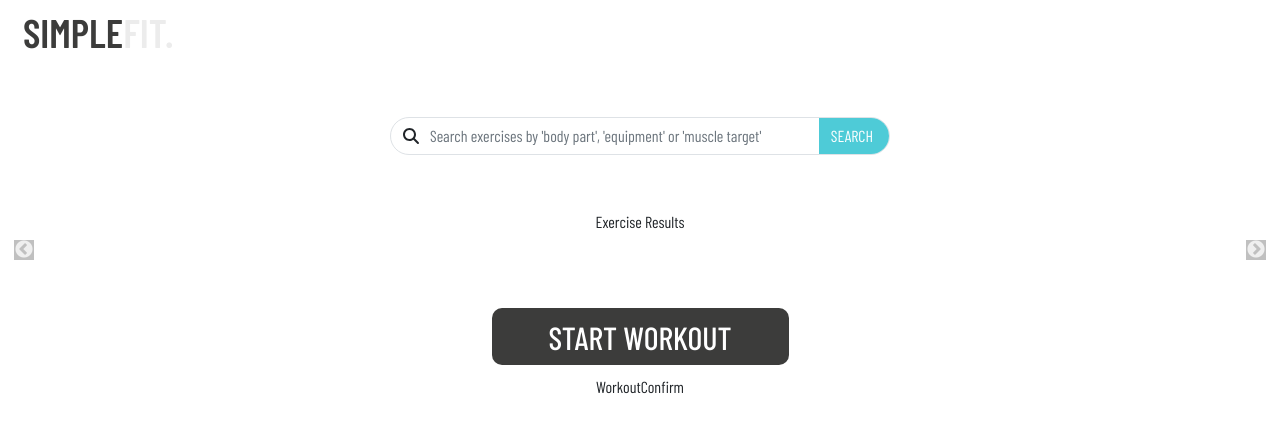
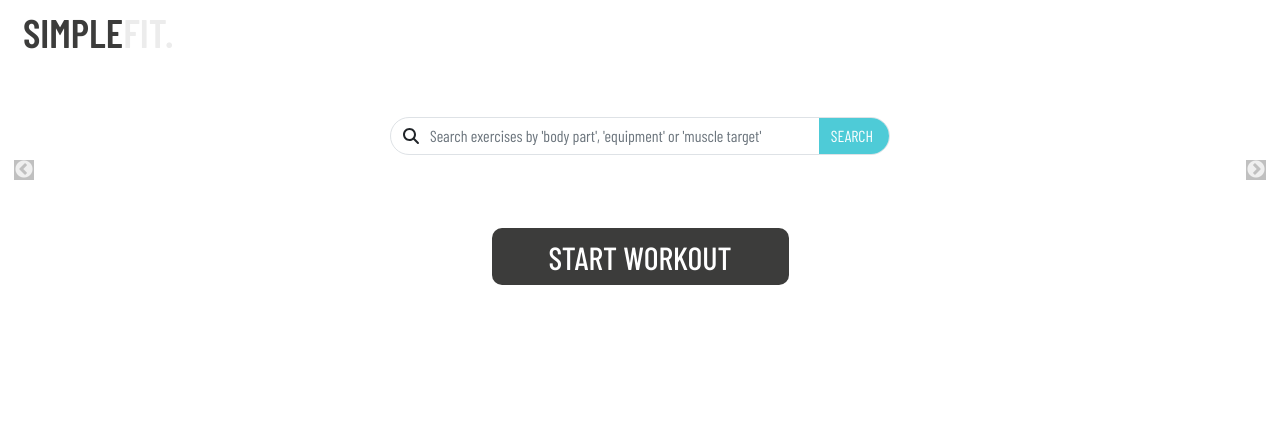
Before and after one commit to Boxie999/weightless-weightloss, a React (Create React App) app: page /BuildWorkoutX in a window 1280 px wide. Shown: the top 432 px of the page. Built offline with nearby package versions, Linux system fonts and the light colour scheme.

Commit message:
changed some styling on build worjout page

```diff
--- a/src/components/SearchResults.js
+++ b/src/components/SearchResults.js
@@ -99,8 +99,7 @@ const SearchResults = ( { exerciseResults }) => {
 
   return (
 
-    <Container fluid id="searchResults" style={{marginTop: "40px", padding: "15px"}}>
-      <p>Exercise Results</p>
+    <Container fluid id="searchResults" style={{padding: "15px"}}>
         <Container fluid>
 
             <Slider {...settings}>
--- a/src/pages/WorkoutConfirm.js
+++ b/src/pages/WorkoutConfirm.js
@@ -2,7 +2,7 @@ import React from 'react'
 
 const WorkoutConfirm = (checkedArray, workoutExercises) => {
   return (
-    <div>WorkoutConfirm</div>
+    <div></div>
   )
 }
 
--- a/src/styles/BuildWorkout.css
+++ b/src/styles/BuildWorkout.css
@@ -6,11 +6,6 @@
 
 #exerciseSearchInput {
     padding-left: 0px;
-}
-
-#searchResults {
-    margin-bottom: 20px;
-    overflow: hidden;
 }
 
 #searchButton {
--- a/src/styles/SearchResultCard.css
+++ b/src/styles/SearchResultCard.css
@@ -29,21 +29,3 @@
     width: 20px;
     accent-color: var(--myBlue);
 }
-
-
-
-
-
-.addExerciseButton {
-    margin: auto;
-    width: 100px;
-    height: 25px;
-    font-size: 15px;
-    padding-top: 0px;
-    padding-bottom: 20px;
-    background-color: var(--myBlue);
-}
-
-.addExerciseButton:hover {
-    background-color: var(--myGreen);
-}
```
